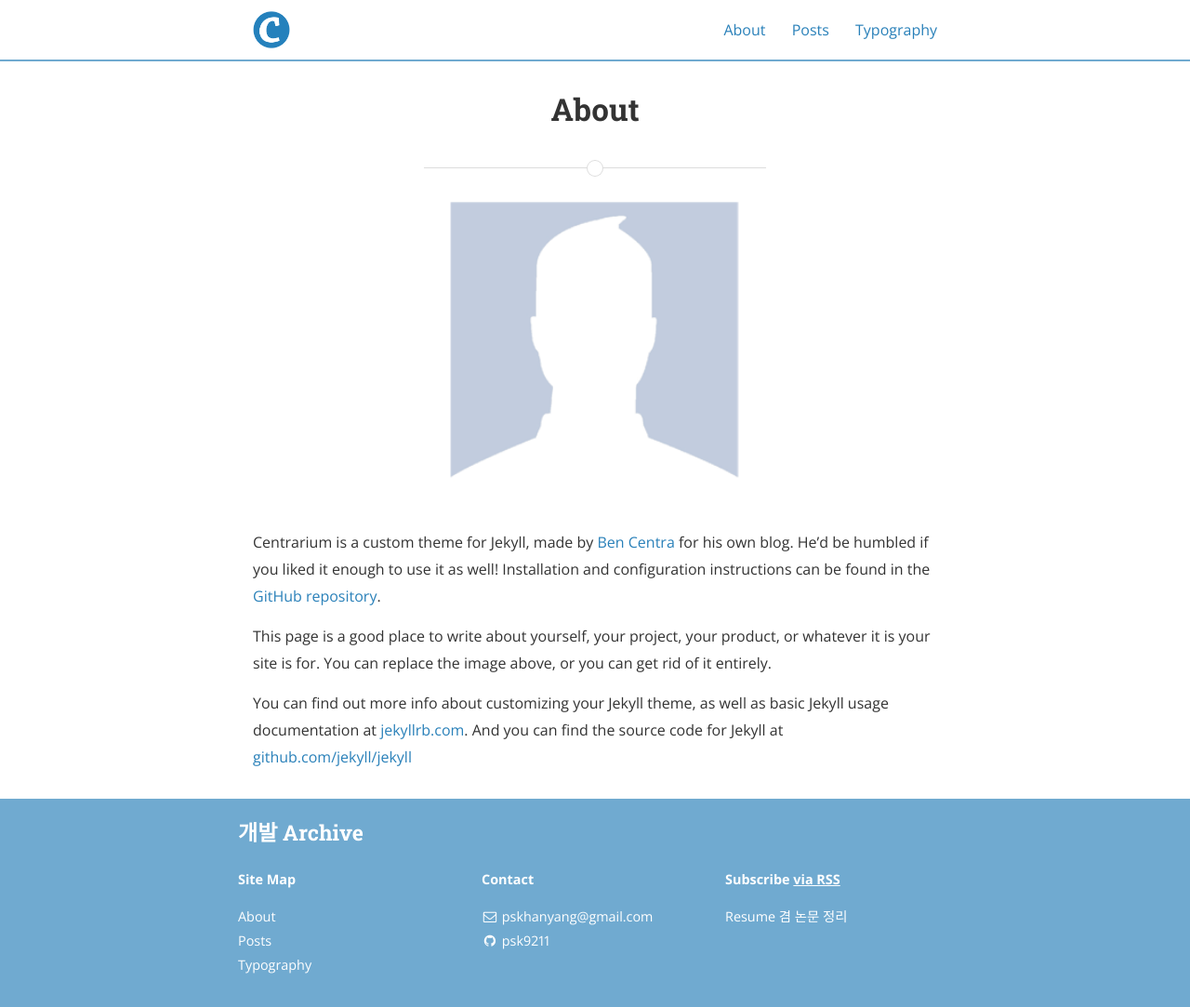
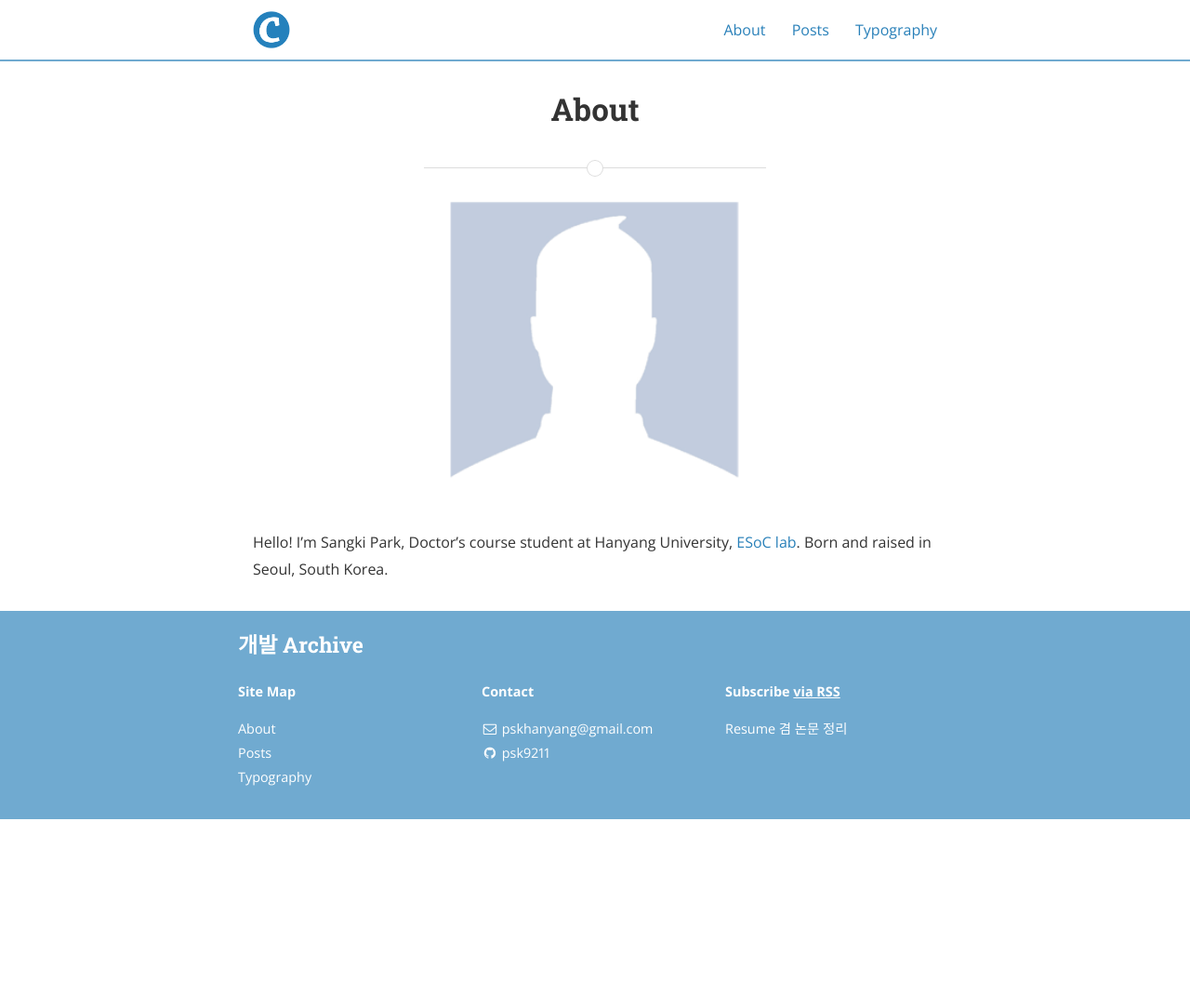
Before and after one commit to psk9211/psk9211.github.io, a Jekyll site: the page built from about.md, in a window 1280 px wide. Shown: the whole page at 93% size. Built offline with Jekyll 4.4.1, drawn with Linux system fonts in a browser that asks for light colours; nearby versions of some CDN libraries; after the commit the page ends 900 px from its top, so only the background shows below that.

Commit message:
update about.md

```diff
--- a/_config.yml
+++ b/_config.yml
@@ -98,7 +98,7 @@ social:
 # These are for automatically generating sharing metadata for FB and Twitter
 # OS Protocol is for sharing the source of your site, if you're interested. For more, see osprotocol.com
 protocols:
-    fb_image: "/assets/logo.png"
+    fb_image: #"/assets/logo.png"
     fb_image_width: 612
     fb_image_height: 605
     fb_image_type: "image/png"
--- a/about.md
+++ b/about.md
@@ -6,12 +6,9 @@ permalink: /about/
 
 <img src="{{ site.baseurl }}/assets/profile-placeholder.gif" title="Profile Picture" class="profile">
 
-Centrarium is a custom theme for Jekyll, made by [Ben Centra][bencentra] for his own blog. He'd be humbled if you liked it enough to use it as well! Installation and configuration instructions can be found in the [GitHub repository](https://github.com/bencentra/centrarium).
+Hello! I'm Sangki Park, Doctor's course student at Hanyang University, [ESoC lab][esocweb].
+Born and raised in Seoul, South Korea.
 
-This page is a good place to write about yourself, your project, your product, or whatever it is your site is for. You can replace the image above, or you can get rid of it entirely.
 
-You can find out more info about customizing your Jekyll theme, as well as basic Jekyll usage documentation at [jekyllrb.com](http://jekyllrb.com/). And you can find the source code for Jekyll at [github.com/jekyll/jekyll](https://github.com/jekyll/jekyll)
-
-[centrarium]: https://github.com/bencentra/centrarium
-[bencentra]: http://bencentra.com
-[jekyll]: https://github.com/jekyll/jekyll
+[mygit]: https://github.com/psk9211
+[esocweb]: http://esoc.hanyang.ac.kr
```
